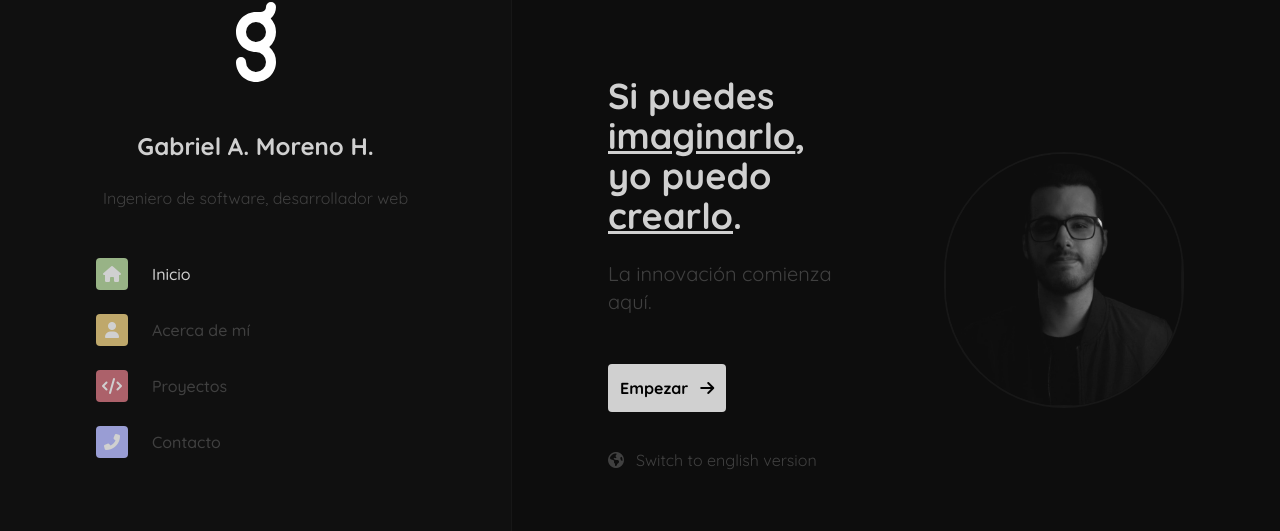
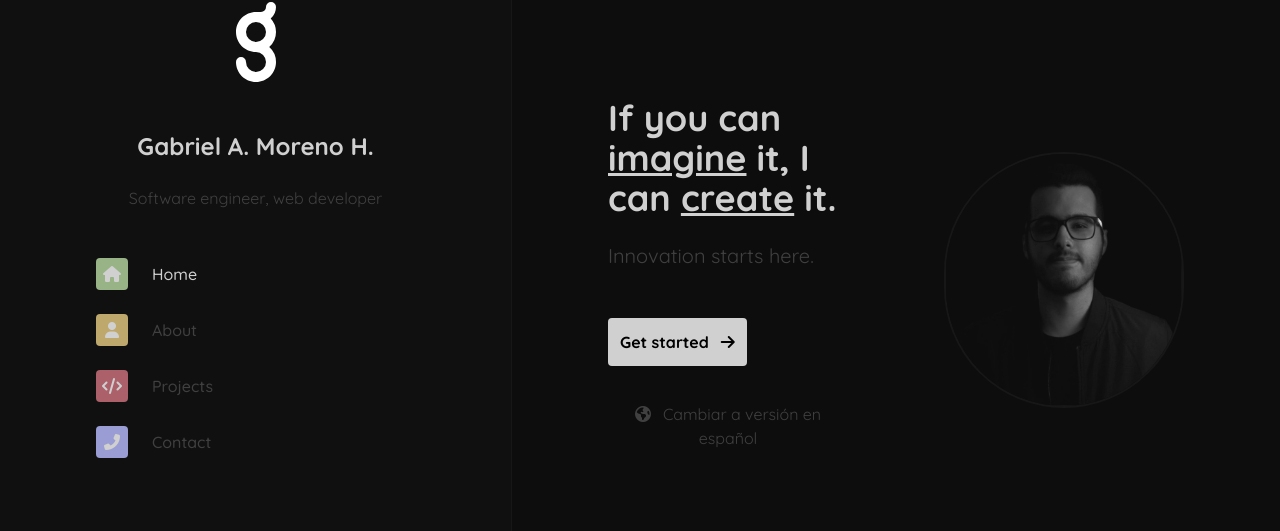
Before and after one commit to gantoreno/portfolio, a React (Create React App) app: page / in a window 1280 px wide. Shown: the part 120-651 px from the top of the page. Built offline with nearby package versions, Linux system fonts and the light colour scheme.

Commit message:
Create `useLanguage` hook

```diff
--- a/src/app/App.jsx
+++ b/src/app/App.jsx
@@ -8,18 +8,12 @@ import {
   ProjectsView,
   ContactView,
 } from '../views';
-import { useLocalStorage } from '../hooks/useLocalStorage';
-
-import languages from '../extras/languages.json';
+import { useLanguage } from '../hooks/useLanguage';
 
 import './App.scss';
 
 const App = () => {
-  const [language, setLanguage] = useLocalStorage('language', 'es');
-
-  const switchLanguage = () => {
-    setLanguage(language === languages.EN ? languages.ES : languages.EN);
-  };
+  const [language, switchLanguage] = useLanguage();
 
   return (
     <div className="flex justify-center background">
@@ -47,7 +41,6 @@ const App = () => {
                       component={() => (
                         <HomeView
                           language={language}
-                          setLanguage={setLanguage}
                           switchLanguage={switchLanguage}
                         />
                       )}
--- /dev/null
+++ b/src/hooks/useLanguage.js
@@ -0,0 +1,13 @@
+import { useLocalStorage } from './useLocalStorage';
+
+import languages from '../extras/languages.json';
+
+export const useLanguage = () => {
+  const [language, setLanguage] = useLocalStorage('language', languages.EN);
+
+  const switchLanguage = () => {
+    setLanguage(language === languages.EN ? languages.ES : languages.EN);
+  };
+
+  return [language, switchLanguage];
+};
```
